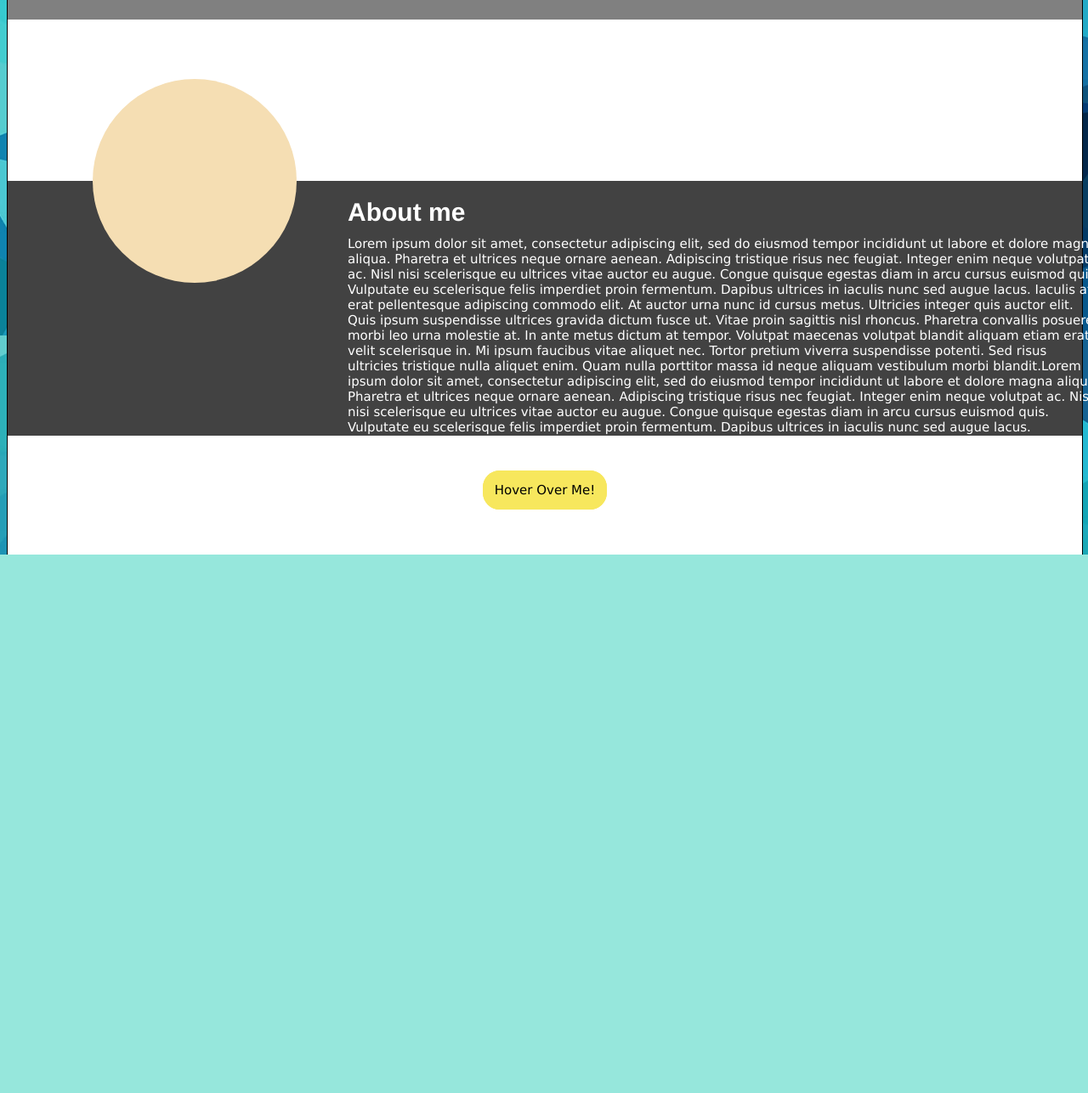
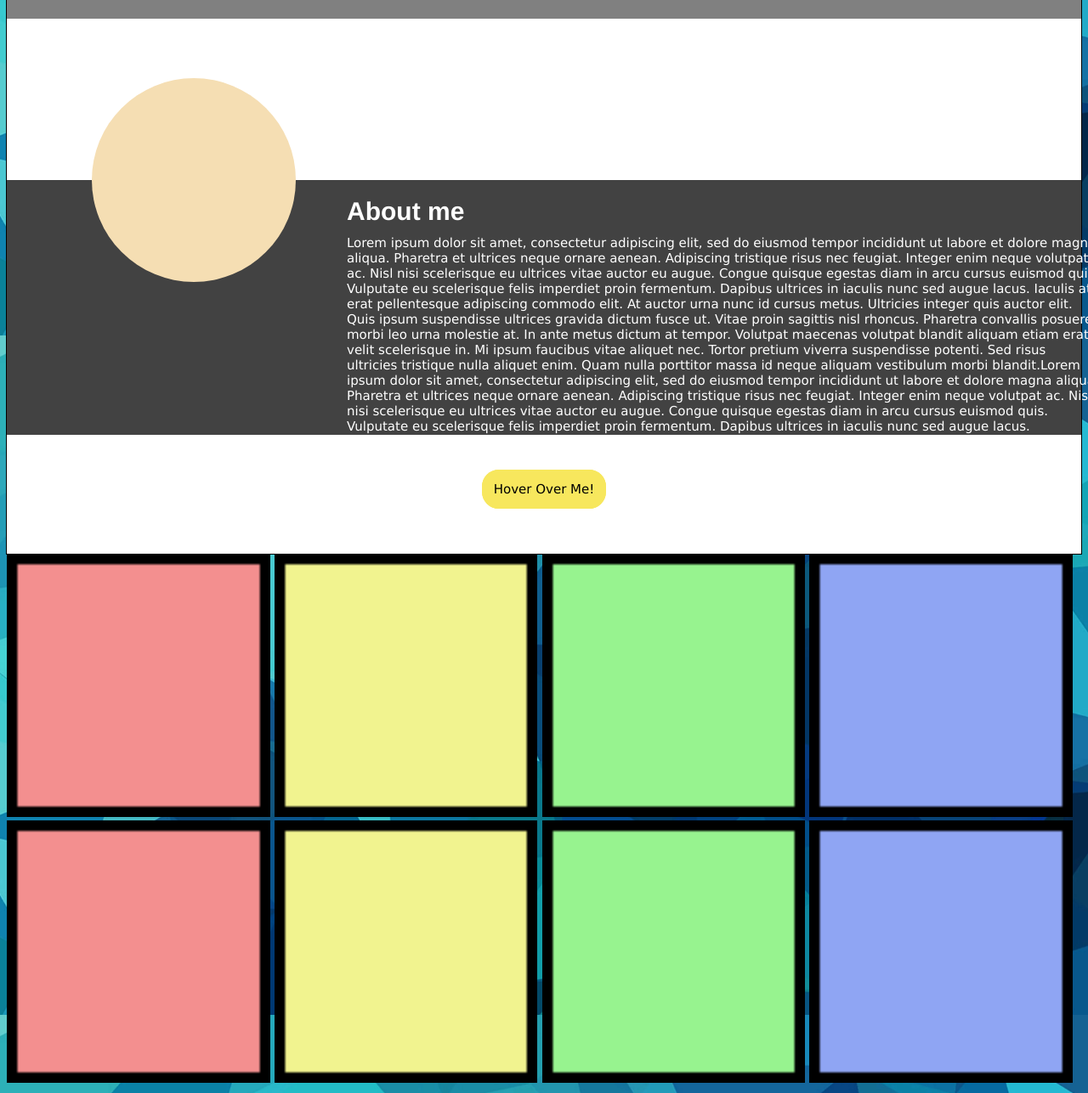
Before and after one commit to JeelVekaria/Playing-around-with-HTML-and-CSS, a plain HTML site: page index.html in a window 1280 px wide. Shown: the part 2805-4092 px from the top of the page at 85% size. Before the commit the page ends 3458 px from the top, so only its background shows below. Drawn offline with Linux system fonts and the light colour scheme.

Commit message:
colorful boxes

```diff
--- a/index.html
+++ b/index.html
@@ -199,9 +199,9 @@
     <div style="width:33.33%;height:100%;float:right;outline: 2px solid red;background-color:red;">
         <img src="img/red.png" style="float:right;">
     </div>
-</div>
+</section>
 
-<section style="width:100%;height:700px;outline:1px solid black;top:402px;position:relative;background-color:white;">
+<section style="width:100%;height:700px;outline:1px solid black;position:relative;background-color:white;">
     <header style="background-color:gray;width:100%;height:10%;">
         <h3 style="position:absolute;text-align:center;width:100%;top:4px;">
             Header
@@ -232,10 +232,16 @@
         </span>
     </p>
 
-
 </section>
 
-
+<img src="img/red.png" style="width:24.5%;">
+<img src="img/yellow.png" style="width:24.5%;">
+<img src="img/green.png" style="width:24.5%;">
+<img src="img/blue.png" style="width:24.5%;">
+<img src="img/red.png" style="width:24.5%;">
+<img src="img/yellow.png" style="width:24.5%;">
+<img src="img/green.png" style="width:24.5%;">
+<img src="img/blue.png" style="width:24.5%;">
 
 <script src="script.js"></script>
 </body>
--- a/script.js
+++ b/script.js
@@ -74,7 +74,6 @@ function requestTime(){
     }
     ele.innerHTML += d.getMinutes()+":";
 
-
     if(d.getSeconds()<10){
         ele.innerHTML += "0"+d.getSeconds();
     }
```
